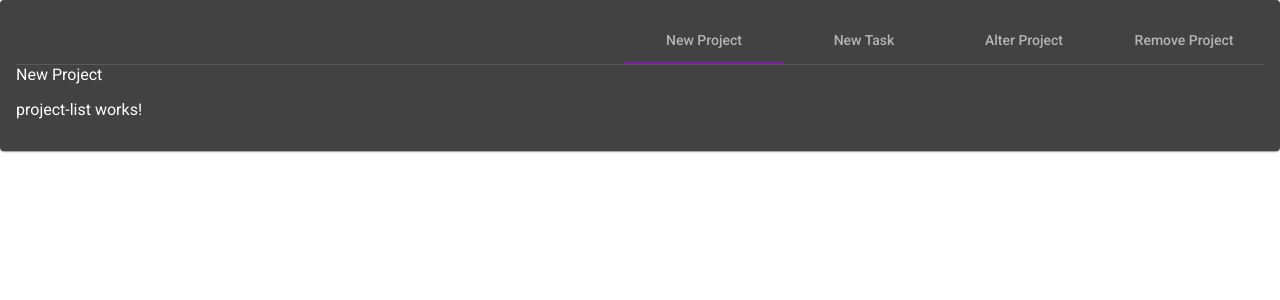
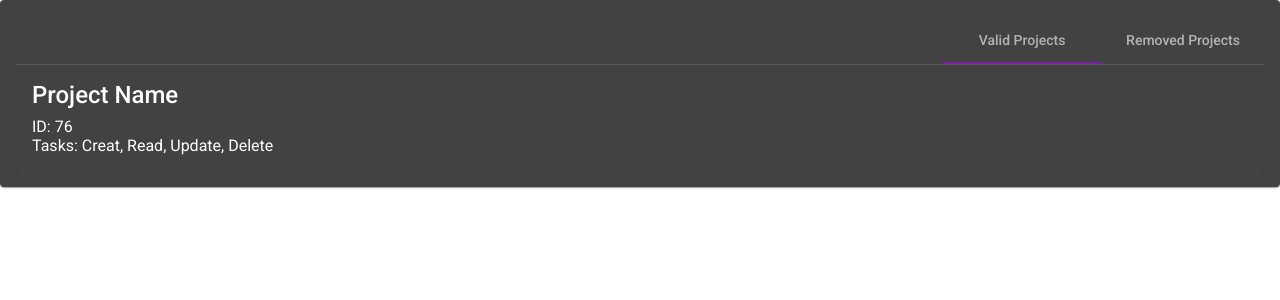
Before and after one commit to jpedrodealmeida/project-manager, an Angular app in the folder front/projectManager/: page / in a window 1280 px wide. Shown: the top 300 px of the page. Built offline with nearby package versions, Linux system fonts and the light colour scheme.

Commit message:
change the structure list project

```diff
--- a/front/projectManager/src/app/views/projects-structure/project-list/project-list.component.html
+++ b/front/projectManager/src/app/views/projects-structure/project-list/project-list.component.html
@@ -1 +1,7 @@
-<p>project-list works!</p>
+<mat-card>
+    <mat-card-title>Project Name</mat-card-title>
+    <div class="project-structure">
+        <span>ID: 76</span>
+        <span>Tasks: Creat, Read, Update, Delete </span>
+    </div>
+</mat-card>
--- a/front/projectManager/src/app/views/projects-structure/project-list/project-list.component.scss
+++ b/front/projectManager/src/app/views/projects-structure/project-list/project-list.component.scss
@@ -0,0 +1,4 @@
+.project-structure{
+    display: grid;
+    grid-auto-flow: row;
+}
--- a/front/projectManager/src/app/views/projects-structure/projects-structure.component.html
+++ b/front/projectManager/src/app/views/projects-structure/projects-structure.component.html
@@ -1,10 +1,9 @@
 
 <mat-card>
     <mat-tab-group mat-align-tabs="end">
-        <mat-tab label="New Project">New Project</mat-tab>
-        <mat-tab label="New Task">New Task</mat-tab>
-        <mat-tab label="Alter Project">Alter Project</mat-tab>
-        <mat-tab label="Remove Project">Remove Project</mat-tab>
+        <mat-tab label="Valid Projects">
+            <app-project-list></app-project-list>
+        </mat-tab>
+        <mat-tab label="Removed Projects">Removed projects</mat-tab>
     </mat-tab-group>
-    <app-project-list></app-project-list>
 </mat-card>
```
